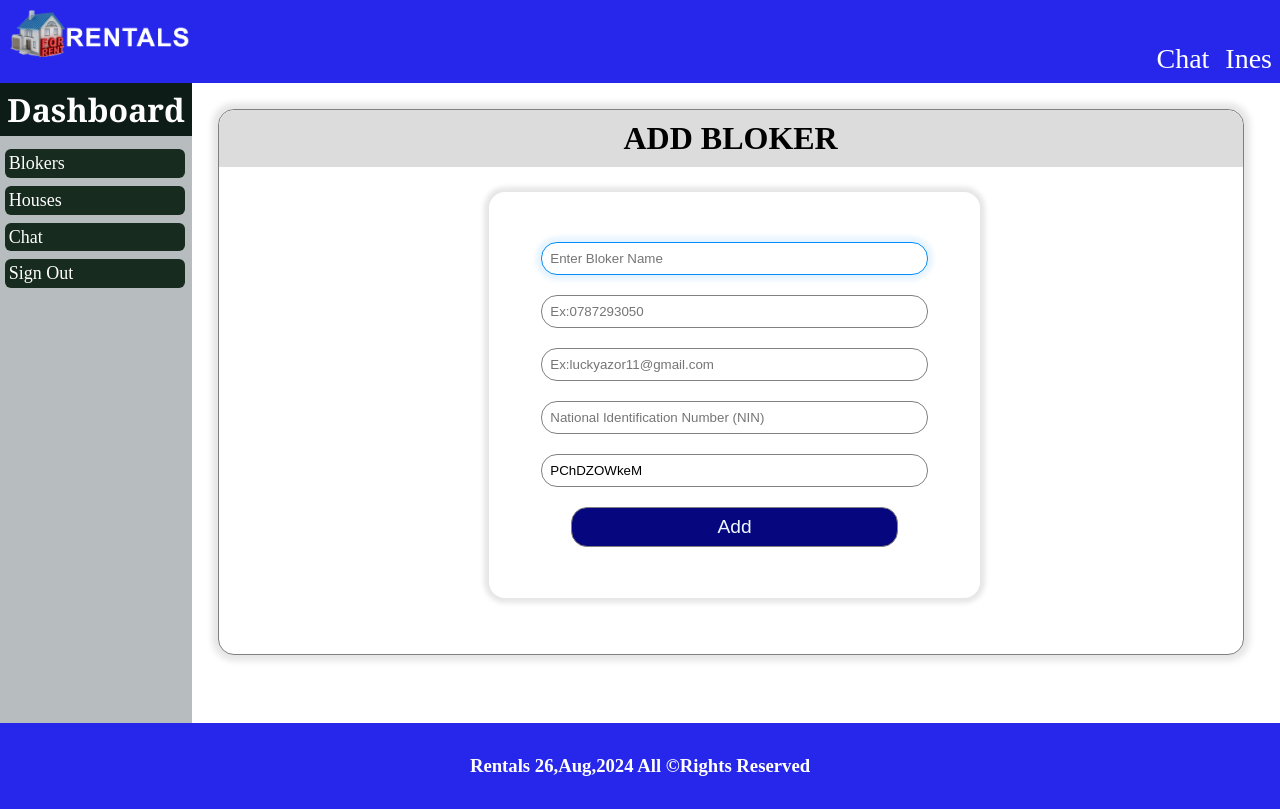
After one commit to ineskanyamuneza/Rentals, a PHP site: page /Landlord/add-bloker.php in a window 1280 px wide. The commit adds this page. Run offline with PHP 8.4, Linux system fonts and the light colour scheme.

Commit message:
i have pushed all of yesterdays work

```diff
--- a/Admin/includes/header.php
+++ b/Admin/includes/header.php
@@ -5,6 +5,7 @@
     <meta name="viewport" content="width=device-width, initial-scale=1.0">
     <title>RENTALS</title>
     <link rel="stylesheet" href="assets/css/style.css">
+    <link rel="stylesheet" href="assets/css/form.css">
     <link rel="shortcut icon" href="images/rent.jpg" type="image/jpg">
 </head>
 <body>
@@ -18,7 +19,7 @@
             <li>Lucky
                 <div class="subtab">
                     <ul>
-                        <li><a href="#"><img src="images/user.jpeg" width="150px" height="150px"alt=""></IMg></a></li>
+                        <li><a href="dashboard.php"><img src="images/user.jpeg" width="150px" height="150px"alt=""></IMg></a></li>
                         <li><a href="#">Change password</a></li><li><a href="index.php">Logout</a></li>
 
                     </ul>
--- a/Admin/includes/sidebar.php
+++ b/Admin/includes/sidebar.php
@@ -2,7 +2,7 @@
     <li>Address
         <div class="tab">
             <ul>
-                <a href="#"><li>Add Address</li></a>
+                <a href="add-address.php"><li>Add Address</li></a>
                 <a href="#"><li>View Address</li></a>
             </ul>
         </div>
--- /dev/null
+++ b/Landlord/add-bloker.php
@@ -0,0 +1,31 @@
+<?php include 'includes/header.php';
+?>
+<div class="container">
+    <div class="sidebar">
+        <h1>Dashboard</h1>
+        <?php include 'includes/sidebar.php';?>
+    </div>
+    <div class="main-content">
+        <h1>ADD BLOKER</h1>
+        <div class="card">
+         <center>
+         <form action="" method="post">
+            <input type="text" name="name" id="" autofocus placeholder="Enter Bloker Name" required>
+            <input type="tel" name="contact" id="" placeholder="Ex:0787293050" required>
+            <input type="email" name="email" id="" placeholder="Ex:luckyazor11@gmail.com" required>
+            <input type="text" name="nin" id="" placeholder="National Identification Number (NIN)" required>
+            <input type="text" name="password" id="" value="<?php
+echo substr(str_shuffle('0123456789ABCDEFGHIJKLMNOPQRSTUVWXYZabcdefghijklmnopqrstuvwxyz'), 0, 10);
+?>" readonly required>
+
+
+            <input type="submit" value="Add" class="btn">
+
+         </form>
+         </center>
+
+        </div>
+    </div>
+</div>
+<?php include 'includes/footer.php';
+?>
--- /dev/null
+++ b/Landlord/assets/css/form.css
@@ -0,0 +1,41 @@
+.container .main-content .card form{
+    width: 40%;
+    text-align: center !important;
+    align-items: center !important;
+    align-content: center !important;
+    align-self: center !important;
+    margin-top: 2%;
+    box-shadow: 0px 0px 5px 5px rgba(0,0,0,0.1);
+    border-radius: 16px;
+    padding: 4%;
+
+}
+.container .main-content .card form input{
+    padding: 8px;
+    margin: 10px;
+    width: 90%;
+    outline: none;
+    border: 1px solid grey;
+    border-radius: 16px;
+
+}
+.container .main-content .card form .btn{
+    background-color:#06067e;
+    color: aliceblue;
+    font-size: larger;
+    width: 80%;
+}
+.container .main-content .card form .btn:hover{
+    background-color:#0d0de3;
+    cursor: pointer;
+    box-shadow: 0px 0px 5px 5px rgba(2, 32, 2, 0.1);
+    outline: none;
+
+}
+.container .main-content .card form input:focus{
+    border: 1px solid rgb(2, 142, 248);
+    box-shadow: 0px 0px 5px 5px rgba(2, 142, 248, 0.1);
+}
+.container .main-content .card form input:hover{
+    border: 1px solid rgb(2, 142, 248);
+}
--- a/Landlord/assets/css/style.css
+++ b/Landlord/assets/css/style.css
@@ -158,15 +158,16 @@
         color: rgb(58, 152, 58);
     }
     .container .main-content{
-        width: 81%;
+        width: 80%;
         float: left;
         margin: 2%;
         display: block;
         overflow: hidden;
+        border: 0.1px solid gray;
         background-color: white;
         height: 34rem!important;
         border-radius: 16px;
-        box-shadow: 0px 0px 10px 10px rgba(160, 34, 34, 0.1);
+        box-shadow: 0px 0px 6px 6px rgba(0, 0, 0, 0.1);
     }
     .container .main-content h1{
         text-align: center;
--- a/Landlord/includes/header.php
+++ b/Landlord/includes/header.php
@@ -5,6 +5,7 @@
     <meta name="viewport" content="width=device-width, initial-scale=1.0">
     <title>RENTALS</title>
     <link rel="stylesheet" href="assets/css/style.css">
+    <link rel="stylesheet" href="assets/css/form.css">
     <link rel="shortcut icon" href="images/rent.jpg" type="image/jpg">
 </head>
 <body>
--- a/Landlord/includes/sidebar.php
+++ b/Landlord/includes/sidebar.php
@@ -1,19 +1,18 @@
 <ul>
+<li>Blokers
+   <div class="tab">
+            <ul>
+                <a href="add-bloker.php"><li>Add Bloker</li></a>
+                <a href="#"><li>Approved Bloker</li></a>
+
+            </ul>
+        </div>
+    </li>
     <li>Houses
         <div class="tab">
             <ul>
                 <a href="#"><li>Add house</li></a>
                 <a href="#"><li>View houses</li></a>
-            </ul>
-        </div>
-    </li>
-
-    <li>Blokers
-   <div class="tab">
-            <ul>
-                <a href="#"><li>Add Bloker</li></a>
-                <a href="#"><li>Approved Bloker</li></a>
-
             </ul>
         </div>
     </li>
```
Also changed, not shown: Admin/add-address.php (added, +23 -0 lines), Admin/assets/css/form.css (added, +41 -0 lines).
